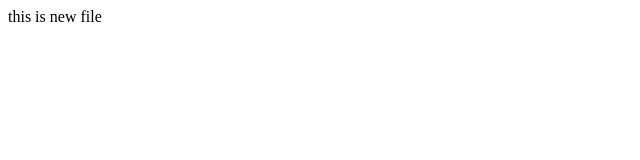
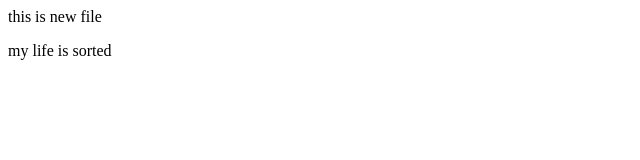
Before and after one commit to samrugithub/localrepo, a plain HTML site: page index.html in a window 1280 px wide. Shown: the full height of the page, 0-640 px from the left. Drawn offline with Linux system fonts and the light colour scheme.

Commit message:
add new para

```diff
--- a/index.html
+++ b/index.html
@@ -1,3 +1,7 @@
 <p>
     this is new file
+
 </p>
+<p>
+    my life is sorted
+</p>
```
